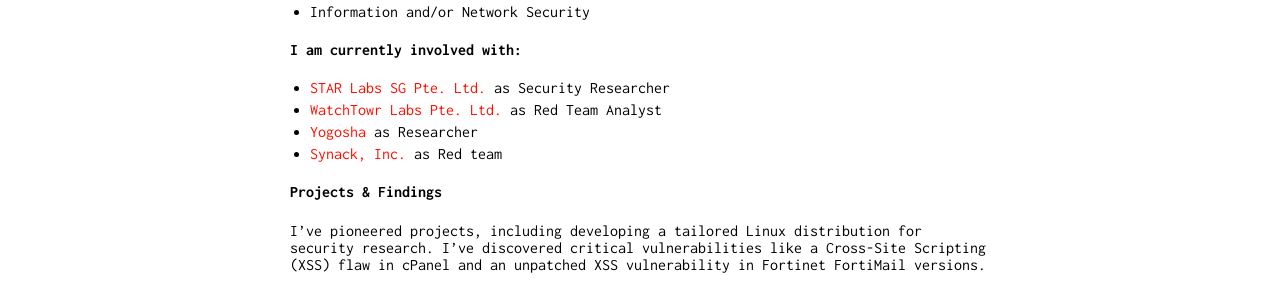
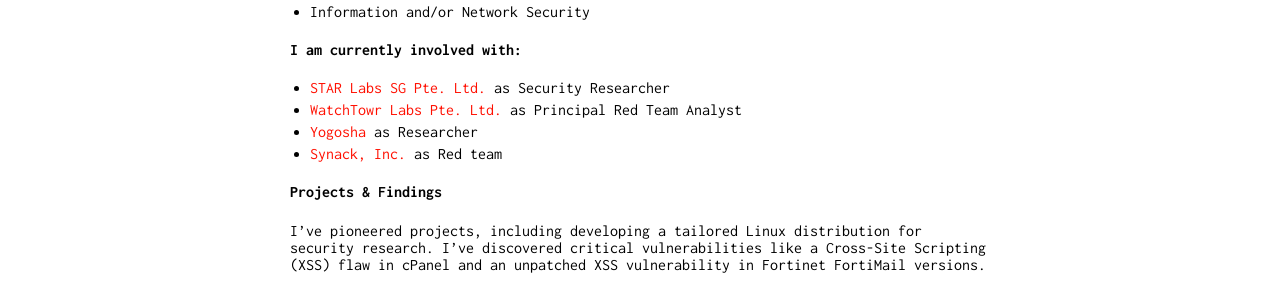
Before and after one commit to z0rs/me, a Jekyll site: the page built from index.md, in a window 1280 px wide. Shown: the part 400-694 px from the top of the page. Built offline with Jekyll 4.4.1, drawn with Linux system fonts in a browser that asks for light colours.

Commit message:
Update index.md

```diff
--- a/index.md
+++ b/index.md
@@ -17,7 +17,7 @@ I'm active in Capture The Flag challenges and cutting-edge Security Research, ke
 
 #### I am currently involved with:
 - [STAR Labs SG Pte. Ltd.](https://starlabs.sg/) as Security Researcher
-- [WatchTowr Labs Pte. Ltd.](https://watchtowr.com/) as Red Team Analyst
+- [WatchTowr Labs Pte. Ltd.](https://watchtowr.com/) as Principal Red Team Analyst
 - [Yogosha](https://www.yogosha.com/) as Researcher
 - [Synack, Inc.](https://www.synack.com/red-team/) as Red team
 
```
